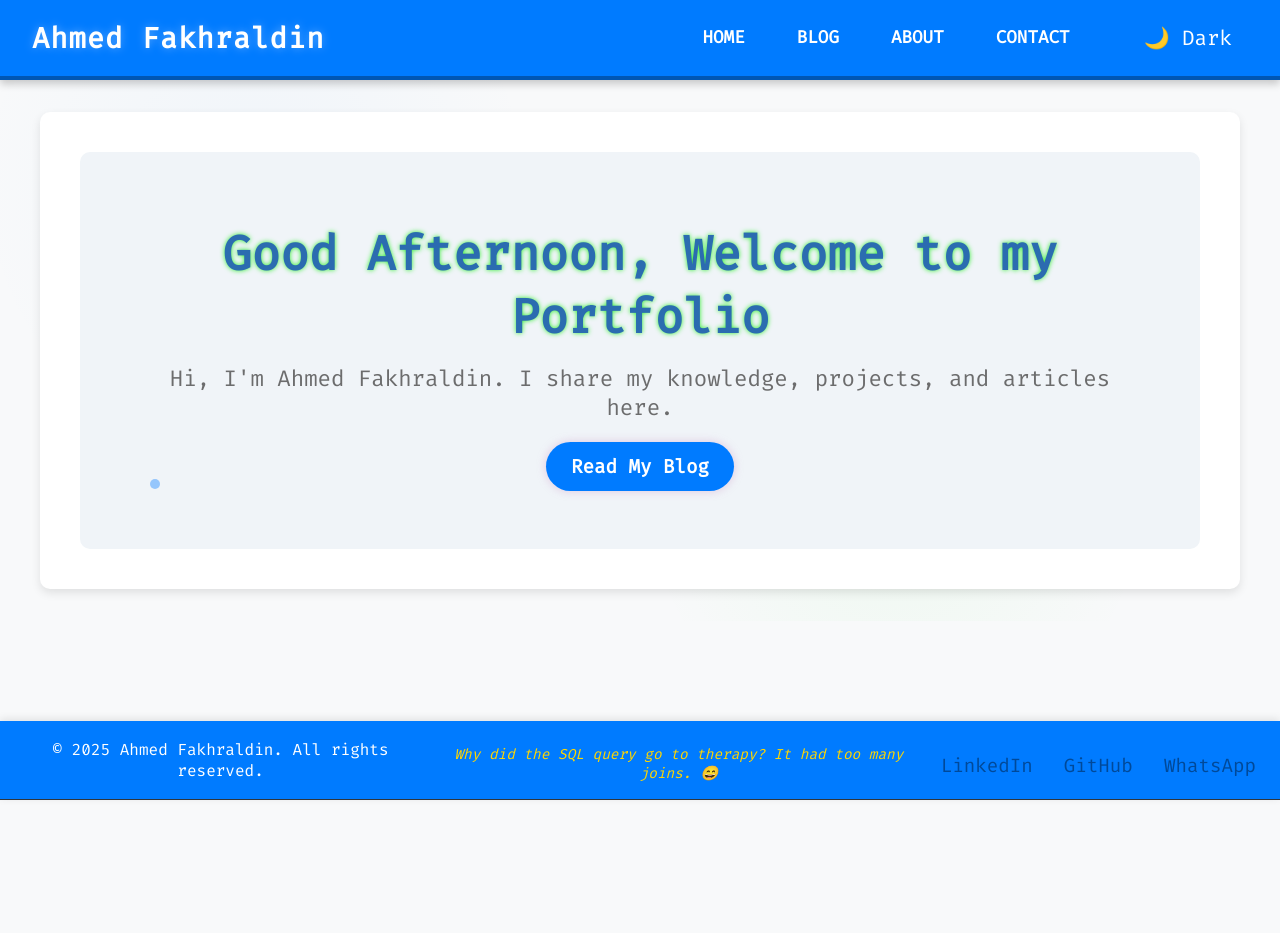
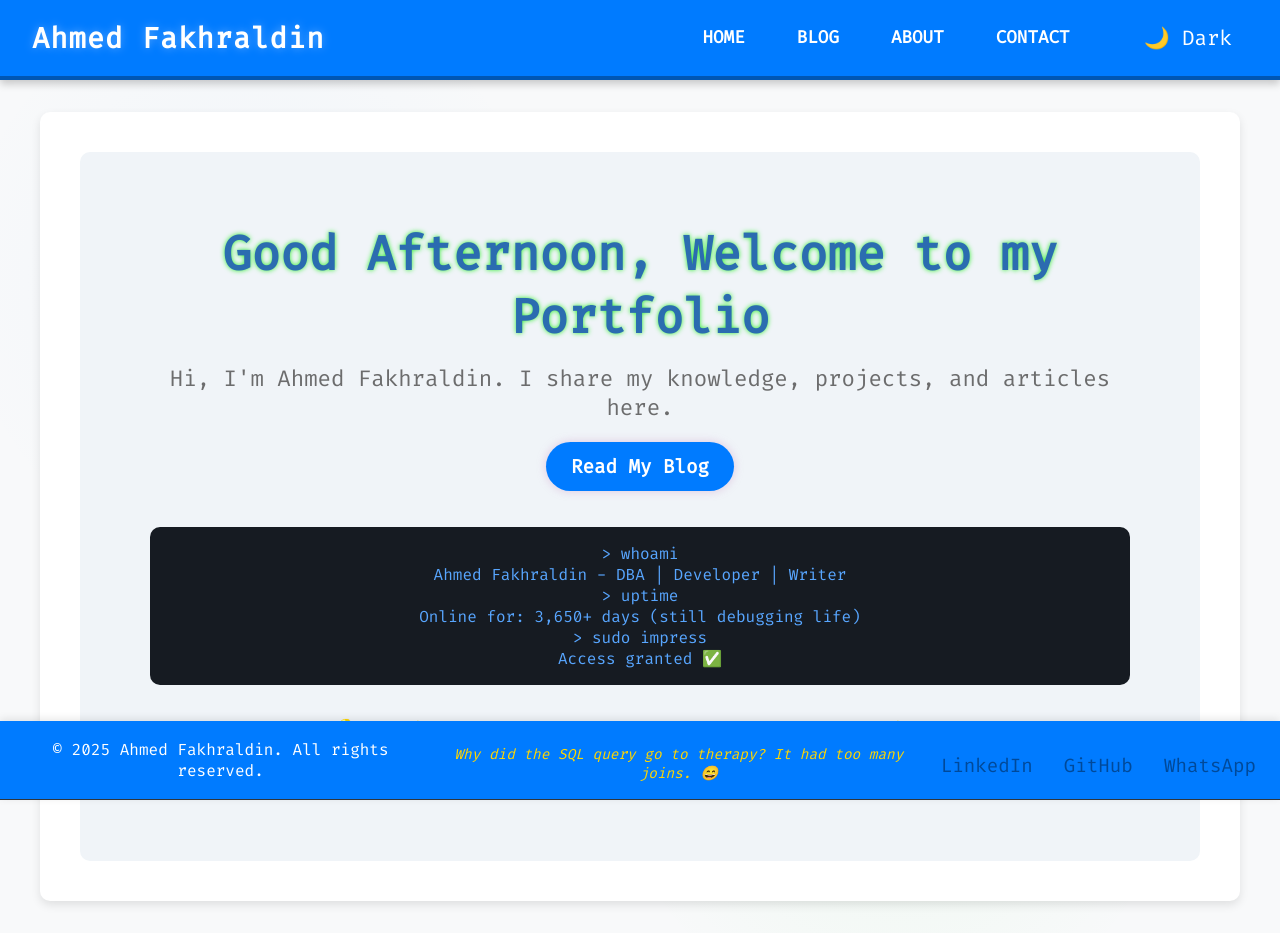
Before and after one commit to AhmedFakhr/my-portfolio-blog, a Next.js app in the folder my-potofolio-blog/: page / in a window 1280 px wide. Before the commit the page ends 800 px from the top, so only its background shows below. Built offline with nearby package versions, Linux system fonts and the light colour scheme.

Commit message:
Changing the Landing page 1.0

```diff
--- a/my-potofolio-blog/src/app/page.js
+++ b/my-potofolio-blog/src/app/page.js
@@ -5,6 +5,8 @@ import { useEffect, useState } from "react";
 
 export default function Home() {
     const [greeting, setGreeting] = useState("");
+    const [sqlTip, setSqlTip] = useState("");
+
     // Function to set greeting based on the time of day
     useEffect(() => {
         const hours = new Date().getHours();
@@ -15,6 +17,18 @@ export default function Home() {
         } else {
             setGreeting("Good Evening");
         }
+    }, []);
+
+    // SQL tips for the day
+    useEffect(() => {
+        const tips = [
+            "Always use parameterized queries to prevent SQL injection.",
+            "Normalize until it hurts, denormalize until it works.",
+            "Use EXPLAIN to analyze your query performance.",
+            "Index your WHERE and JOIN columns wisely.",
+            "Avoid SELECT * in production queries."
+        ];
+        setSqlTip(tips[Math.floor(Math.random() * tips.length)]);
     }, []);
 
     // Confetti effect on button hover
@@ -40,7 +54,7 @@ export default function Home() {
             const typingElement = document.getElementById("typing-effect");
 
             const typingInterval = setInterval(() => {
-                typingElement.innerHTML += message[index];
+                if (typingElement) typingElement.innerHTML += message[index];
                 index++;
 
                 if (index === message.length) {
@@ -54,16 +68,11 @@ export default function Home() {
         return <span id="typing-effect"></span>;
     };
 
-
     return (
         <div className="landing-home-container dark:landing-home-container-dark">
-            {/* Interactive Floating Particles Background */}
-            <div className="floating-particles-background">
-                {/* Floating particles can be added with an external library like Particles.js */}
-            </div>
+            <div className="floating-particles-background"></div>
 
             <div className="landing-content-wrapper dark:landing-content-wrapper-dark">
-                {/* Typing effect on main heading */}
                 <h1 className="landing-main-heading dark:landing-main-heading-dark typing-effect">
                     {greeting}, <TypingEffect />
                 </h1>
@@ -72,19 +81,60 @@ export default function Home() {
                     Hi, I&apos;m Ahmed Fakhraldin. I share my knowledge, projects, and articles here.
                 </p>
 
-                {/* CTA Button with confetti effect on hover */}
                 <Link
                     href="/blog"
                     className="landing-cta-button dark:landing-cta-button-dark"
-                    onMouseEnter={triggerConfetti} // Trigger confetti effect when hovered
+                    onMouseEnter={triggerConfetti}
                 >
                     Read My Blog
                 </Link>
 
+                {/* Terminal Style Section */}
+                <div style={{
+                    marginTop: '3rem',
+                    backgroundColor: '#161b22',
+                    padding: '1rem',
+                    borderRadius: '10px',
+                    fontFamily: 'Fira Code, monospace',
+                    color: '#58a6ff',
+                }}>
+                    <p>&gt; whoami</p>
+                    <p>Ahmed Fakhraldin - DBA | Developer | Writer</p>
+                    <p>&gt; uptime</p>
+                    <p>Online for: 3,650+ days (still debugging life)</p>
+                    <p>&gt; sudo impress</p>
+                    <p>Access granted ✅</p>
+                </div>
+
+                {/* SQL Tip Section */}
+                <div style={{
+                    marginTop: '2rem',
+                    color: '#ffd700',
+                    fontStyle: 'italic',
+                }}>
+                    💡 SQL Tip of the Day: {sqlTip}
+                </div>
+
+                {/* Fake DB Dashboard */}
+                <div style={{
+                    marginTop: '2rem',
+                    display: 'flex',
+                    gap: '2rem',
+                    justifyContent: 'center',
+                    color: '#c9d1d9'
+                }}>
+                    <div>
+                        <strong>Queries/sec:</strong> 742
+                    </div>
+                    <div>
+                        <strong>Backups today:</strong> 3
+                    </div>
+                    <div>
+                        <strong>Coffee consumed:</strong> ∞
+                    </div>
+                </div>
             </div>
 
-            {/* Add mouse trail effect */}
-            <div className="mouse-trail" />
         </div>
     );
 }
```
